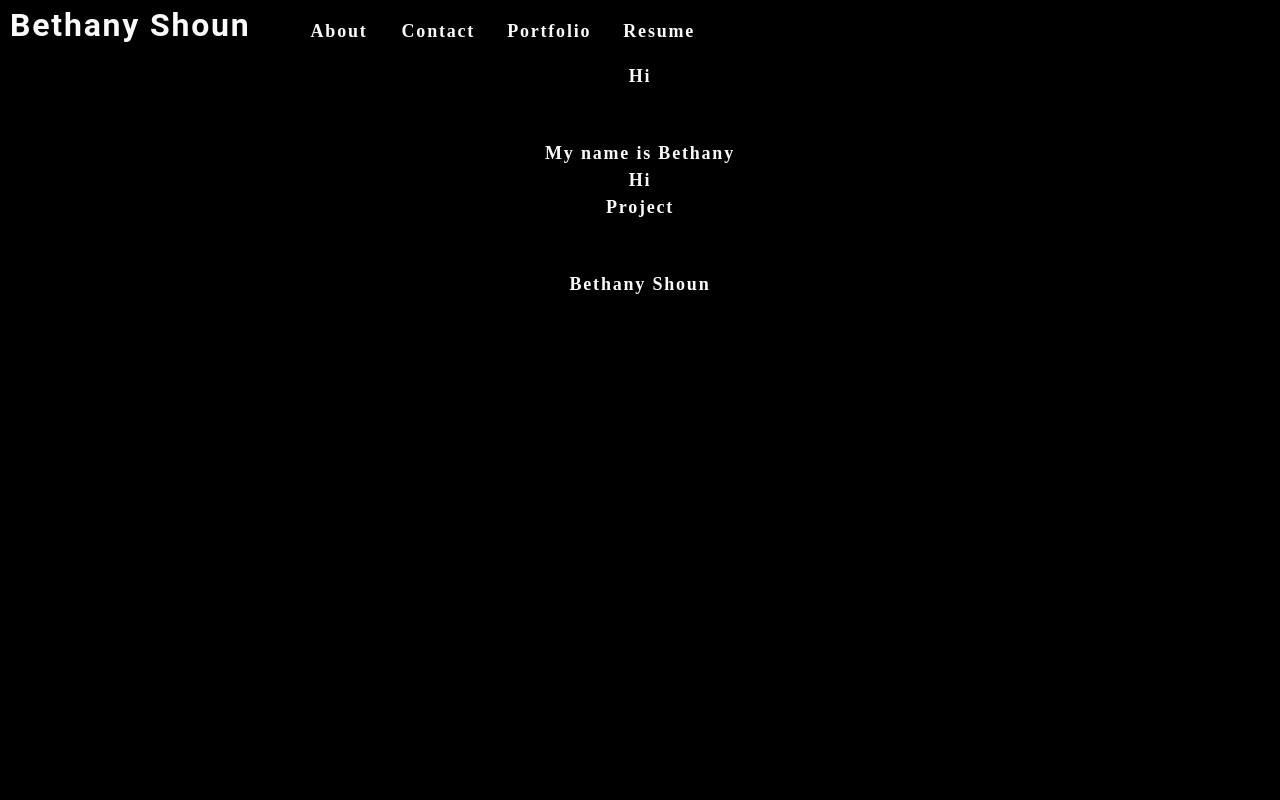
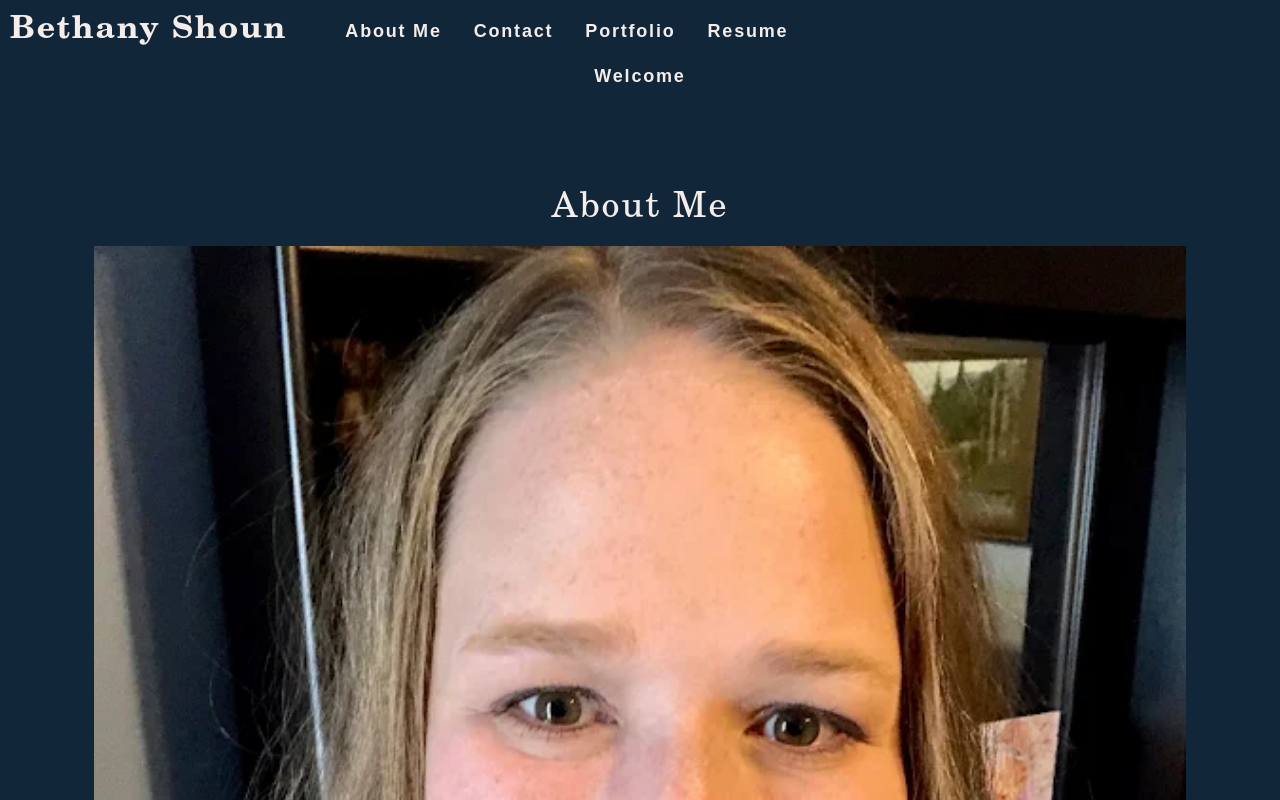
Before and after one commit to bethanyshoun/react-portfolio, a React (Create React App) app: page / in a window 1280 px wide. Shown: the top 800 px of the page. Built offline with nearby package versions, Linux system fonts and the light colour scheme.

Commit message:
updated About component w image and formatting

```diff
--- a/src/components/About/index.js
+++ b/src/components/About/index.js
@@ -1,13 +1,13 @@
 import React from 'react';
+import headshotImage from "../../assets/main/BASphoto.jpg";
 
-
-const About = ({ name }) => {
-    console.log(name);
+const About = () => {
     return (
-        <header>
-           My name is Bethany
-        </header>
-    )
+        <section className="my-5">
+            <h1 id="about">About Me</h1>
+            <img src={headshotImage} className="my-2" style={{ width: "100%" }} alt="photo of Bethany" />
+        </section>
+    );
 
 }
 
--- a/src/components/Contact/index.js
+++ b/src/components/Contact/index.js
@@ -4,7 +4,7 @@ const Contact = ({ name }) => {
     console.log(name);
     return (
         <header>
-            Hi
+            Contact form
         </header>
     )
 
--- a/src/components/Footer/index.js
+++ b/src/components/Footer/index.js
@@ -4,7 +4,7 @@ const Header = ({ name }) => {
     console.log(name);
     return (
         <header>
-            Bethany Shoun
+           by Bethany Shoun
         </header>
     )
 
--- a/src/components/Header/index.js
+++ b/src/components/Header/index.js
@@ -1,10 +1,11 @@
 import React from 'react';
+
 
 const Header = ({ name }) => {
     console.log(name);
     return (
         <header>
-            Hi
+            Welcome
         </header>
     )
 
--- a/src/components/Nav/index.js
+++ b/src/components/Nav/index.js
@@ -25,10 +25,10 @@ function Nav(props) {
         </h2>
         <nav>
           <ul className="flex-row">
-            <li className="mx-2">
-              <a data-testid="about" href="#about" onClick={() => setContactSelected(false)}>
-                About
-              </a>
+            <li className={`mx-2 ${contactSelected && 'navActive'}`}>
+              <span onClick={() => handleClick('About')}>
+                About Me
+              </span>
             </li>
             <li className={`mx-2 ${contactSelected && 'navActive'}`}>
               <span onClick={() => handleClick('Contact')}>
--- a/src/index.css
+++ b/src/index.css
@@ -1,21 +1,20 @@
+:root {
+  --primary: #C5D8D1;
+  --secondary: #F4d1ae;
+  --tertiary: #06bcc1;
+  --light: #F4EDEA;
+  --dark: #12263A;
+  --darker: #0A131F;
+  --error: rgb(228, 46, 1);
+  --spacing-one: calc(1rem * 0.5);
+  --spacing-two: calc(1rem);
+  --spacing-five: calc(2.5rem);
+}
 
 main {
 	margin: 0 auto;
 	max-width: 90%;
   padding: 50px 30px;
-}
-:root {
-  --primary: #8c54ff;
-  --secondary: #F3A847;
-  --tertiary: #B12704;
-  --light: #fafafa;
-  --dark: #000000;
-  --darker: #111111;
-  --error: rgb(228, 46, 1);
-  --spacing-one: calc(1rem * 0.5);
-  --spacing-two: calc(1rem);
-  --spacing-five: calc(2.5rem);
-
 }
 
 * {
@@ -36,7 +35,7 @@ body {
   letter-spacing: .1em;
   background: var(--dark);
   color: var(--light);
-  font-family: 'Poiret One', cursive;
+  font-family: 'Marker Felt', fantasy;
 
 }
 
@@ -46,7 +45,7 @@ h3,
 h4,
 h5,
 h6 {
-  font-family: 'Roboto', sans-serif;
+  font-family: 'New Century Schoolbook', 'TeX Gyre Schola', serif;
   font-weight: 500;
   margin: 5px 0;
   line-height: 1.25;
```
Also changed, not shown: src/assets/main/BASphoto.jpg (added).
